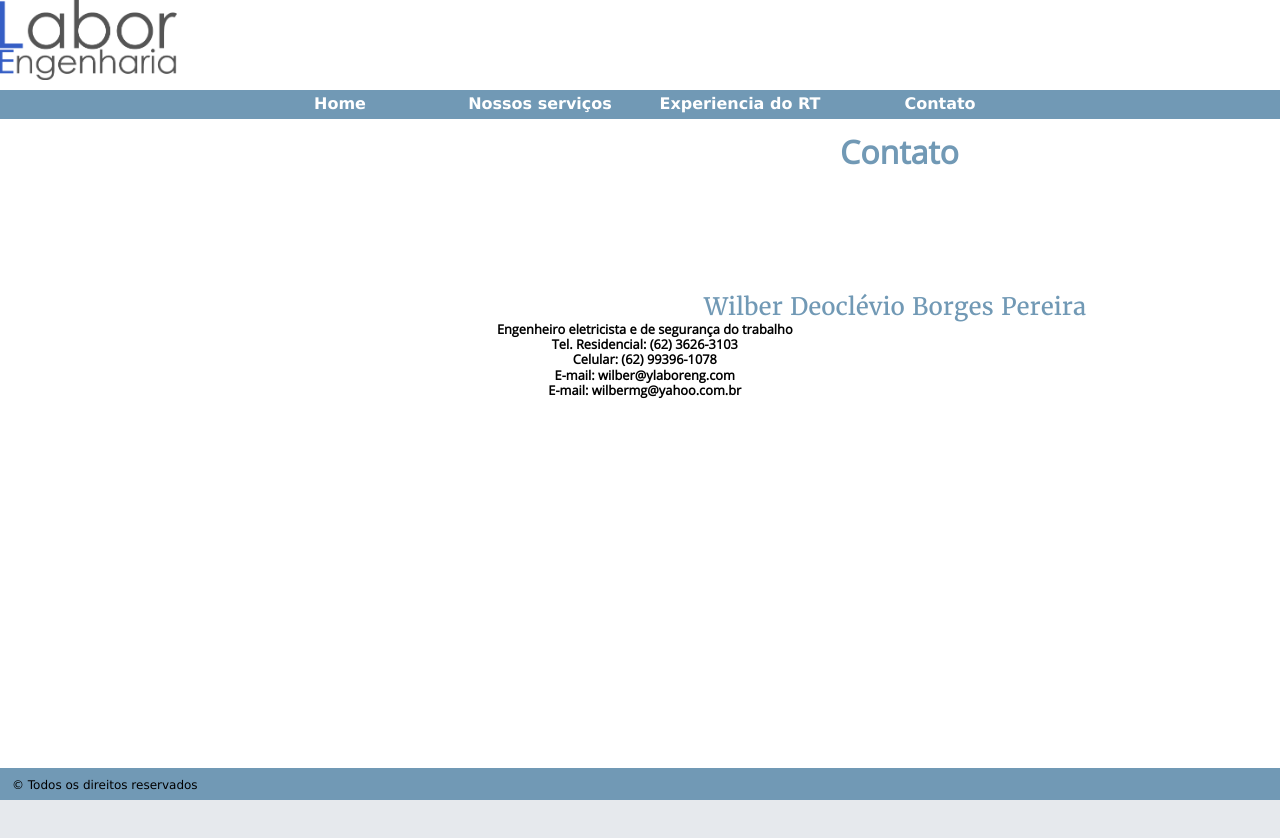
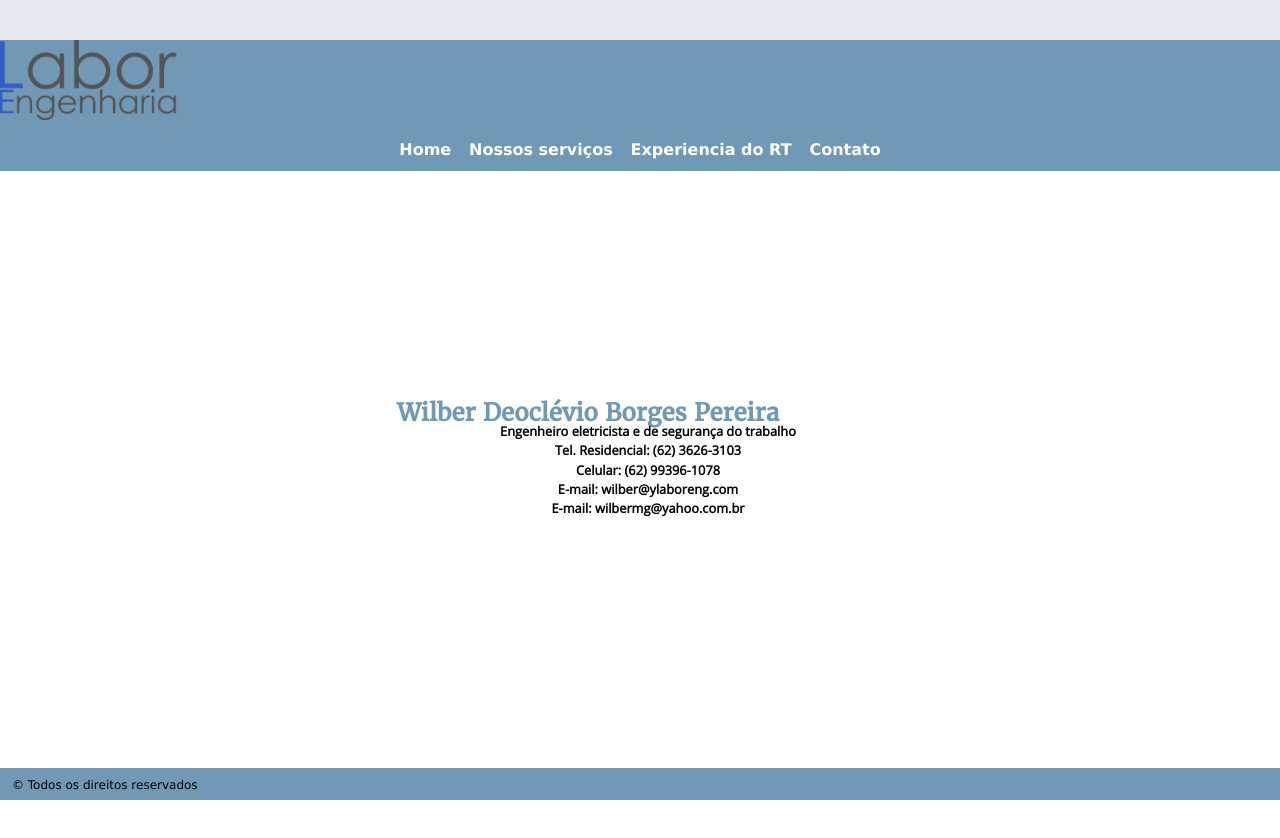
Before and after one commit to damnknife/Trying-CSS-and-html, a plain HTML site: page contato.html in a window 1280 px wide. Before the commit the page ends 800 px from the top, so only its background shows below. Drawn offline with Linux system fonts and the light colour scheme.

Commit message:
booststrap

```diff
--- a/contato.html
+++ b/contato.html
@@ -6,11 +6,12 @@
 <link href="css/main.css" rel="stylesheet" type="text/css">
 </head>
 <body>
-  <header role="banner">
-    <img src="img/background.png">
-  </header>
+
 
   <nav role="navigation">
+    <header role="banner">
+      <img src="img/background.png">
+    </header>
     <ul>
       <li><a href="index.html">Home</a></li>
       <li><a href="servicos.html">Nossos serviços</a></li>
--- a/css/main.css
+++ b/css/main.css
@@ -131,7 +131,8 @@ nav ul{
   padding: 0;
   overflow:hidden;
 	background-color:#7199b5;
-	width:800px;
+	width:80rem;
+	text-align: center;
 
 	margin: auto;
 
@@ -139,11 +140,12 @@ nav ul{
 
 
 nav li{
-	display:block;
-	float:left;
-	width: 200px;
+	width: auto;
+	padding: .2rem;
+	margin: .2rem;
 	box-sizing: border-box;
 	text-align: center;
+	display: inline-block;
 
 
 }
@@ -191,22 +193,30 @@ footer p{
 	padding: 0;
 	margin: 0;
 	font-family: font2, monospace;;
-	font-size: 0.8em;
-	line-height: 1.2em;
+	font-size: 0.8rem;
+	line-height: 1.2rem;
 	text-align: center;
 	font-weight: 800;
- margin-left: 1em;
+ margin-left: 1rem;
+ text-align: center;
+
 }
 
 .contato h3{
-	font-size: 1.5em;
-	font-family: font1, sans-serif;;
-	margin:auto;
 	padding: 0;
-	line-height: 120%;
-	margin-left: 21em;
-	margin-top: 5em;
-;
+	margin: 0;
+	font-family: font1, monospace;;
+	font-size: 1.5rem;
+	line-height: 1.2rem;
+	text-align: center;
+	font-weight: 800;
+ margin-left: 1rem;
+  margin-right:20rem;
+ margin-top: 20rem;
+ text-align: center;
+
+
+
 }
 
 
```
